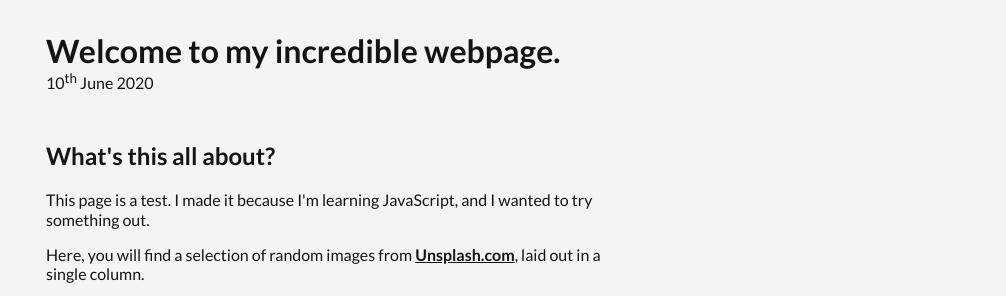
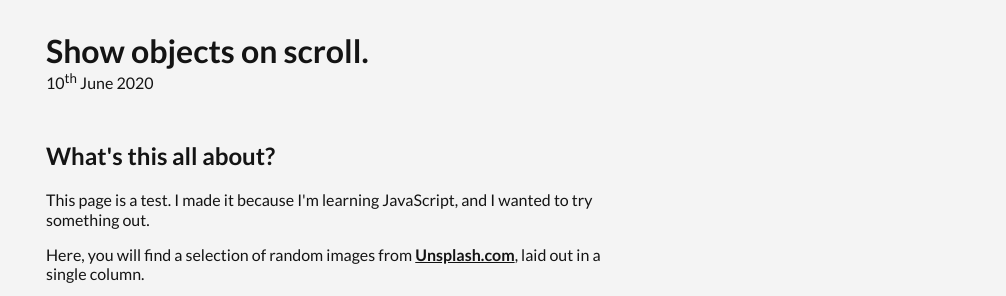
Before and after one commit to tpp1987/showonscroll, a plain HTML site: page index.html in a window 1280 px wide. Shown: the top 296 px of the page, without its empty margins (274-1280 px from the left). Drawn offline with Linux system fonts and the light colour scheme.

Commit message:
Changed heading & site title

```diff
--- a/index.html
+++ b/index.html
@@ -7,7 +7,7 @@
         <link rel="stylesheet" href="styles/style.css">
         <link rel="shortcut icon" href="favicon.png" type="image/png">
         <link href="https://fonts.googleapis.com/css2?family=Lato:wght@400;700&display=swap" rel="stylesheet">
-        <title>Show Objects On Scroll</title>
+        <title>Show Objects on Scroll | Tom Parkes</title>
         <meta name="description" content="This is a test project to show an object on scroll using JavaScript">
         <meta name="viewport" content="width=device-width, initial-scale=1">
         <script src="https://kit.fontawesome.com/da8d0ce1e2.js" crossorigin="anonymous"></script>
@@ -16,7 +16,7 @@
     <body>
 
         <header>
-            <h1>Welcome to my incredible&nbsp;webpage.</h1>
+            <h1>Show objects on&nbsp;scroll.</h1>
             <p>10<sup>th</sup> June 2020</p>
         </header>
 
```
